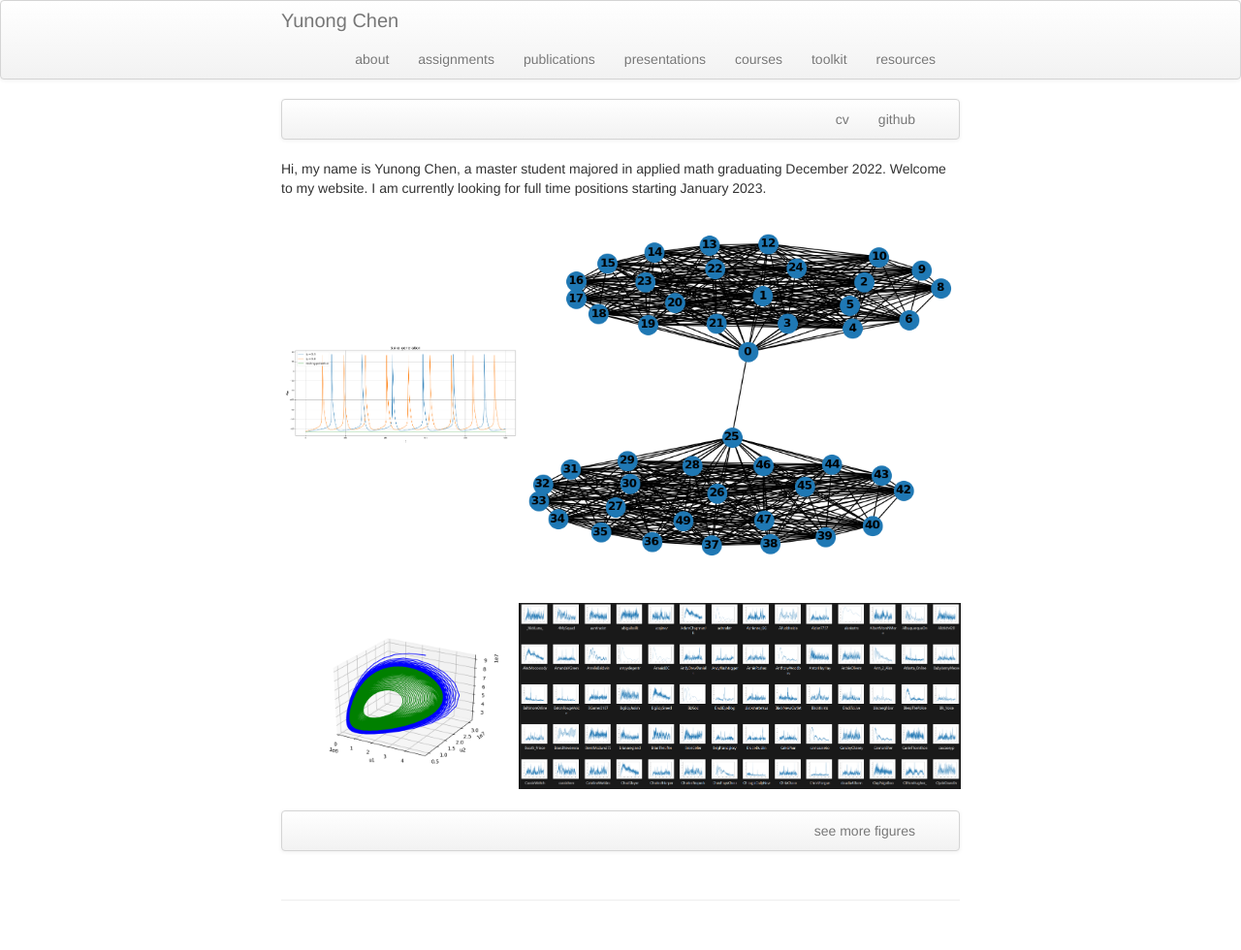
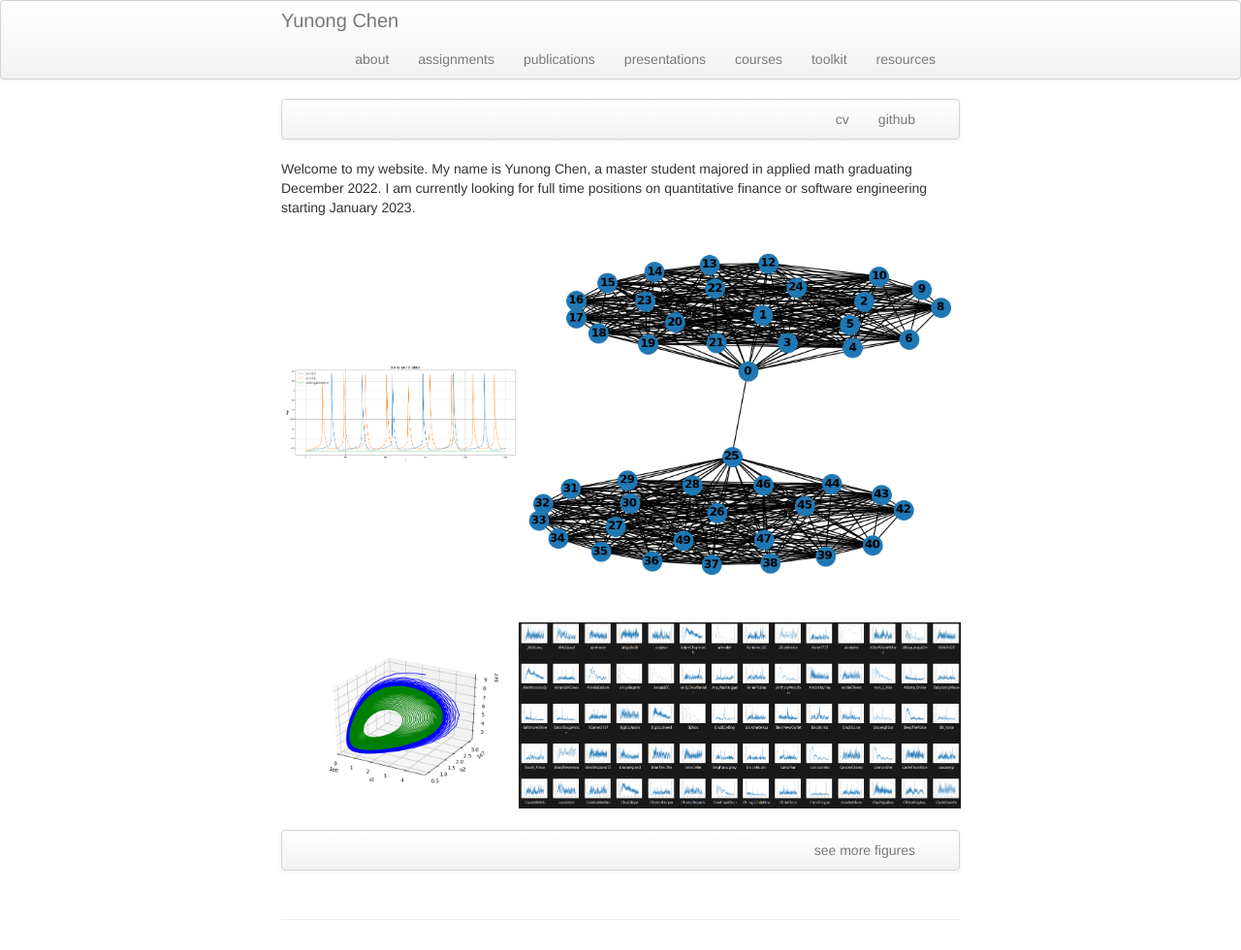
Before and after one commit to yunongch/yunongch.github.io, a Jekyll site: the page built from index.md, in a window 1280 px wide. Shown: the whole page at 97% size. Built offline with Jekyll 4.4.1, drawn with Linux system fonts in a browser that asks for light colours.

Commit message:
Update index.md

```diff
--- a/index.md
+++ b/index.md
@@ -14,7 +14,7 @@ keywords: statistics, data analytics
   </div>
 </div>
 
-Hi, my name is Yunong Chen, a master student majored in applied math graduating December 2022. Welcome to my website. I am currently looking for full time positions starting January 2023.
+Welcome to my website. My name is Yunong Chen, a master student majored in applied math graduating December 2022. I am currently looking for full time positions on quantitative finance or software engineering starting January 2023.
 <table class="wide">
 <tr>
   <td class="left">
```
